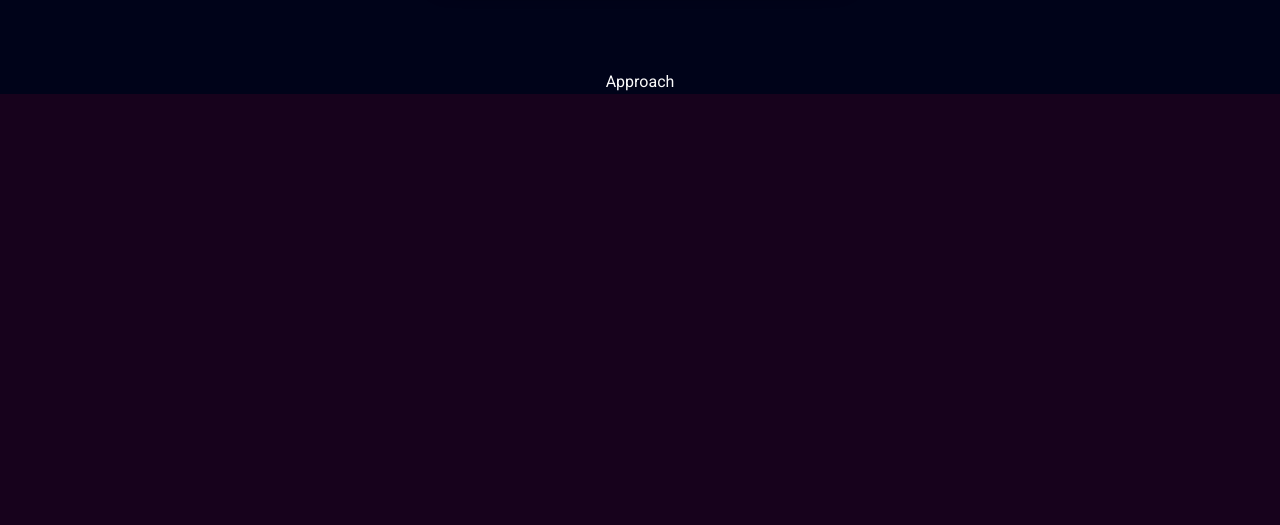
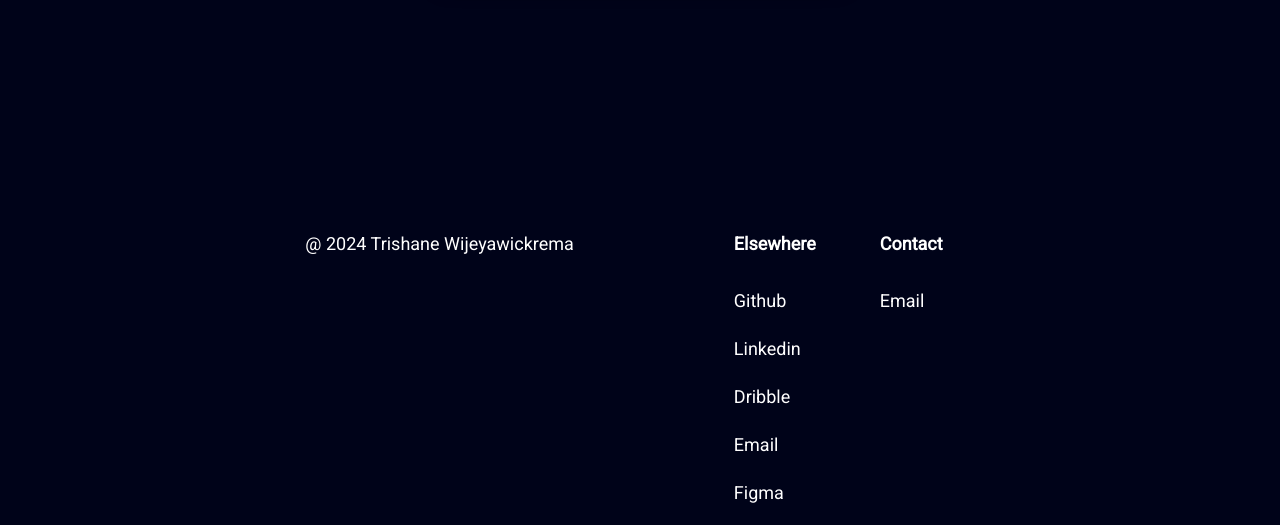
Before and after one commit to Trishaneww/softwaredev-portfolio, a Next.js app: page / in a window 1280 px wide. Shown: the part 3310-3835 px from the top of the page. Before the commit the page ends 3404 px from the top, so only its background shows below. Built offline with nearby package versions, Linux system fonts and the light colour scheme.

Commit message:
footer links

```diff
--- a/app/digitalwealth/page.tsx
+++ b/app/digitalwealth/page.tsx
@@ -20,7 +20,7 @@ const DigitalWealth = () => {
             </section>
 
             <footer className="projectPage-nextProject">
-                <a href="/studyhive">StudyHive</a>
+                <a href="/yasolutions">YaSolutions</a>
             </footer>
         </div>
     </div>
--- a/app/page.tsx
+++ b/app/page.tsx
@@ -4,7 +4,7 @@ import { FloatingNav }  from "@/components/ui/FloatingNav";
 import { FaHome } from "react-icons/fa";
 import Progress from '@/components/Progress';
 import Projects from '@/components/Projects';
-import Approach from '@/components/Approach';
+import Footer from '@/components/Footer';
 import { navItems } from "@/data";
 import '../styles/global.scss';
 
@@ -17,7 +17,7 @@ export default function Home() {
         <Projects />
       </div>
       <Progress />
-      <Approach />
+      <Footer />
     </main>
   );
 }
--- a/app/primetort/page.jsx
+++ b/app/primetort/page.jsx
@@ -18,7 +18,7 @@ const PrimeTort = () => {
             </section>
 
             <footer className="projectPage-nextProject">
-                <a href="/studyhive">StudyHive</a>
+                <a href="/whynotme">WhyNotMe</a>
             </footer>
         </div>
     </div>
--- a/app/studyhive/page.tsx
+++ b/app/studyhive/page.tsx
@@ -44,7 +44,7 @@ const Studyhive = () => {
             </section>
 
             <footer className="projectPage-nextProject">
-                <a href="/studyhive">StudyHive</a>
+                <a href="/digitalwealth">DigitalWealth</a>
             </footer>
         </div>
     </div>
--- a/app/whynotme/page.jsx
+++ b/app/whynotme/page.jsx
@@ -19,7 +19,7 @@ const WhyNotMe = () => {
             </section>
 
             <footer className="projectPage-nextProject">
-                <a href="/studyhive">StudyHive</a>
+                <a href="/foodbyte">Foodbyte</a>
             </footer>
         </div>
     </div>
--- a/app/yasolutions/page.tsx
+++ b/app/yasolutions/page.tsx
@@ -46,7 +46,7 @@ const Yasolutions = () => {
             </section>
 
             <footer className="projectPage-nextProject">
-                <a href="/studyhive">StudyHive</a>
+                <a href="/primetort">PrimeTort</a>
             </footer>
         </div>
     </div>
--- a/components/Approach.tsx
+++ b/components/Approach.tsx
@@ -1,8 +1,13 @@
-import React from 'react'
+import '../styles/global.scss'
 
 const Approach = () => {
   return (
-    <div>Approach</div>
+    <div>
+        <h1>My Approach</h1>
+
+
+
+    </div>
   )
 }
 
--- a/components/Projects.tsx
+++ b/components/Projects.tsx
@@ -31,7 +31,7 @@ const Projects = () => {
             className="flex-1 text-black dark:text-white border-neutral-200 dark:border-slate-800 card"
           >
 
-            <Link href={card.link}>
+            <a href={card.link}>
             <div className="flex lg:flex-row flex-col lg:items-center p-3 py-6 md:p-5 lg:p-10 gap-2">
               <div className="lg:ms-5">
                 <h1 className="text-start text-xl md:text-2xl font-bold">
@@ -49,7 +49,7 @@ const Projects = () => {
               </div>
 
             </div>
-            </Link>
+            </a>
           </Button>
         ))}
       </div>
--- a/styles/global.scss
+++ b/styles/global.scss
@@ -246,6 +246,7 @@ body {
     gap:8rem;
     padding: 10rem 2rem 2rem 2rem;
     font-size: 18px;
+    color:white;
 
     @include tablet {
         font-size: 14px;
@@ -282,17 +283,16 @@ body {
             list-style: none;
             text-decoration: none;
             line-height: 3rem;
-            margin:0;
+            margin:20px 0 0 0;
             padding:0;
 
             & a {
                 text-decoration: none;
-                color:black;
                 transition: 300ms;
 
                 &:hover {
                     cursor:pointer;
-                    color:rgb(9, 118, 12);
+                    color:rgb(202, 154, 234);
                 }
             }
         }
```
